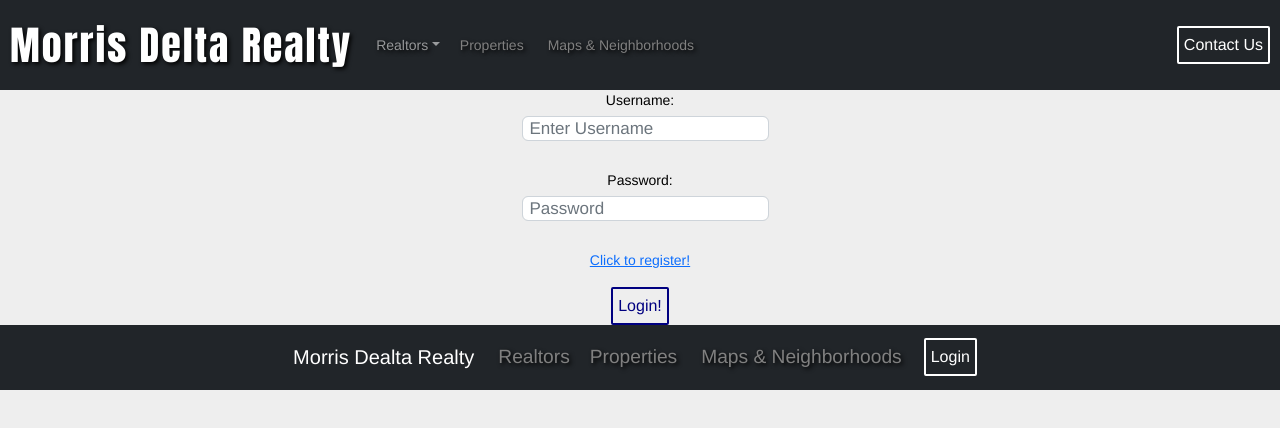
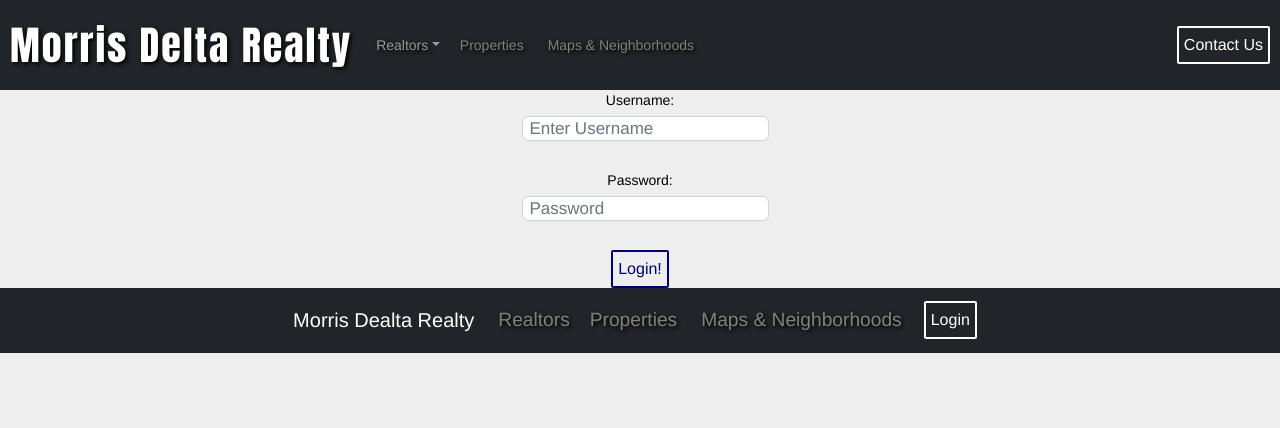
Before and after one commit to Fmorris825/mdr_frontend, a React (Create React App) app: page /login in a window 1280 px wide. Shown: the top 428 px of the page. Built offline with nearby package versions, Linux system fonts and the light colour scheme.

Commit message:
Removed Register User Link

```diff
--- a/src/pages/LoginPage/LoginPage.jsx
+++ b/src/pages/LoginPage/LoginPage.jsx
@@ -45,7 +45,7 @@ const LoginPage = () => {
         {isServerError ? (
           <p className="error">Login failed, incorrect credentials!</p>
         ) : null}
-        <Link to="/register">Click to register!</Link>
+        {/* <Link to="/register">Click to register!</Link> */}
         <button>Login!</button>
       </Form>
     </div>
```
